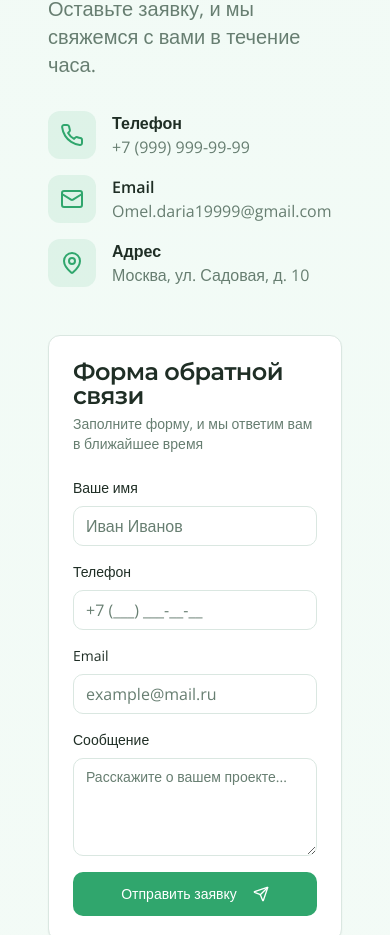
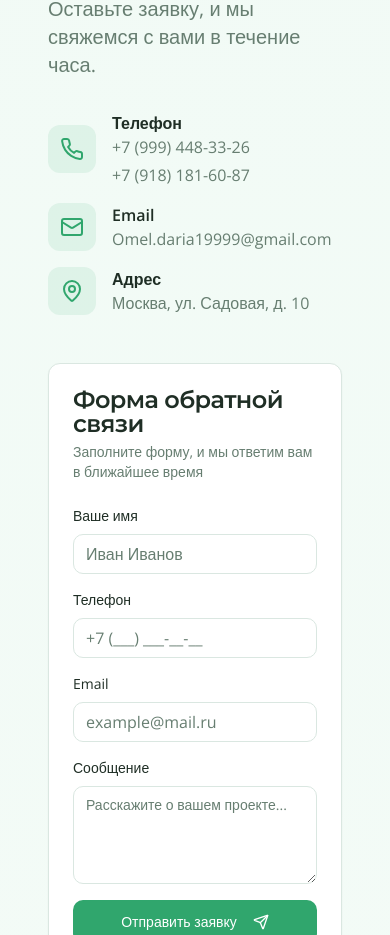
Before and after one commit to pr-poehali-dev/landscape-design-portal-1, a React (Vite) app: page / in a window 390 px wide. Shown: the part 9420-10355 px from the top of the page. Built offline with nearby package versions, Linux system fonts and the light colour scheme.

Commit message:
Add phone numbers for contacts

```diff
--- a/src/pages/Index.tsx
+++ b/src/pages/Index.tsx
@@ -350,7 +350,10 @@ const Index = () => {
                   </div>
                   <div>
                     <div className="font-semibold">Телефон</div>
-                    <a href="tel:+79999999999" className="text-muted-foreground hover:text-primary transition-colors">+7 (999) 999-99-99</a>
+                    <div className="space-y-1">
+                      <a href="tel:+79994483326" className="block text-muted-foreground hover:text-primary transition-colors">+7 (999) 448-33-26</a>
+                      <a href="tel:+79181816087" className="block text-muted-foreground hover:text-primary transition-colors">+7 (918) 181-60-87</a>
+                    </div>
                   </div>
                 </div>
                 <div className="flex items-center gap-4">
```
